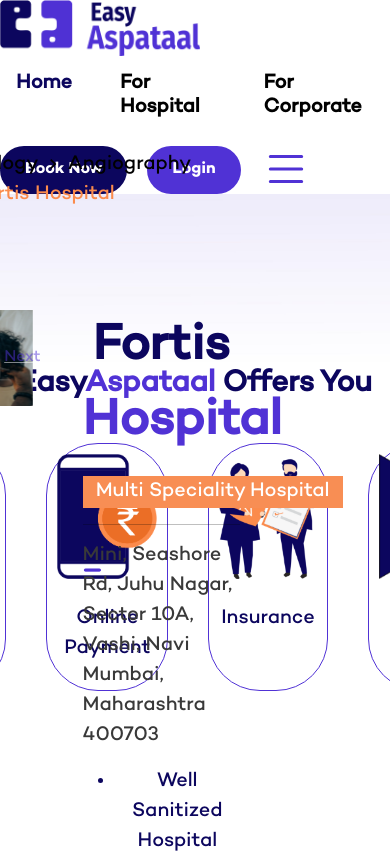
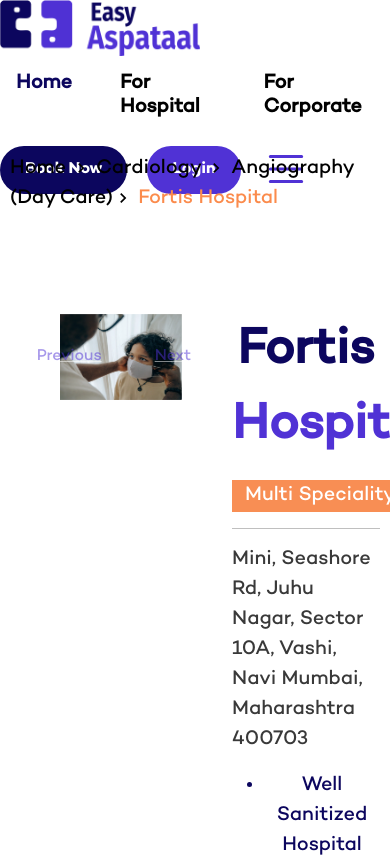
Before and after one commit to gorfadumesh/easy_aspataal, a React (Create React App) app: page /HospitalListing in a window 390 px wide. Shown: the top 857 px of the page. Built offline with nearby package versions, Linux system fonts and the light colour scheme.

Commit message:
Mobile Responsive

```diff
--- a/src/App.css
+++ b/src/App.css
@@ -1931,4 +1931,22 @@
   .footer-last {
     margin-top: auto;
   }
-}
+  .banner-content img {
+    display: none;
+  }
+  .banner-bg {
+    display: none;
+  }
+  .banner-content {
+    height: auto;
+    margin: 10px;
+    position: unset;
+    margin-top: 10px;
+  }
+  .common-image {
+    display: none;
+  }
+  .common-part {
+    width: auto;
+  }
+}
```
